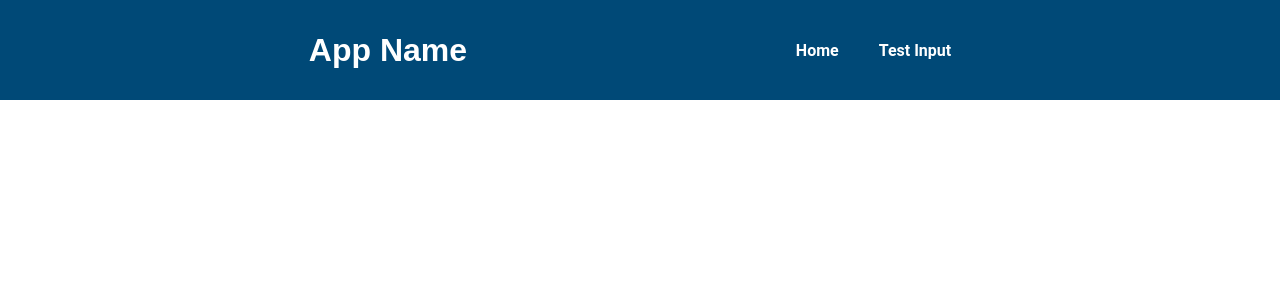
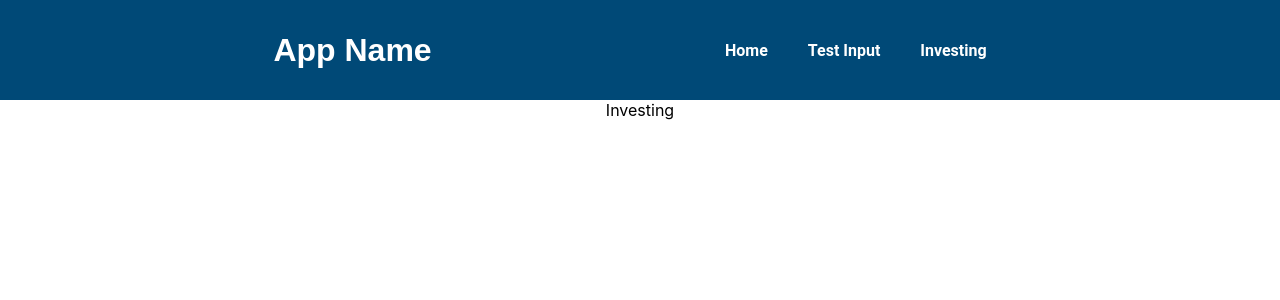
Before and after one commit to ae-bii/may-ses-hackathon, a React (Create React App) app: page /investing in a window 1280 px wide. Shown: the top 300 px of the page. Built offline with nearby package versions, Linux system fonts and the light colour scheme.

Commit message:
added investing to the navbar

```diff
--- a/src/App.js
+++ b/src/App.js
@@ -2,6 +2,7 @@ import {BrowserRouter as Router, Routes, Route} from 'react-router-dom'
 import Input from './components/Input';
 import Header from './components/Header';
 import './App.css';
+import Investing from './components/Investing';
 
 function App() {
   return (
@@ -10,6 +11,7 @@ function App() {
         <Header/>
         <Routes>
           <Route path='/input' element={<Input/>}></Route>
+          <Route path='/investing' element={<Investing/>}></Route>
         </Routes>
       </Router>
     </div>
--- a/src/components/Header.js
+++ b/src/components/Header.js
@@ -9,6 +9,11 @@ const Header = () => {
             <div className="links">
                 <Link to="/">Home</Link>
                 <Link to="/input">Test Input</Link>
+                <Link to="/investing">Investing</Link>
+
+                {/* <Link to="/budgeting">Budgeting</Link>
+                <Link to="/spending">Spending</Link> */}
+
             </div>
         </div>
     )
--- /dev/null
+++ b/src/components/Investing.js
@@ -0,0 +1,9 @@
+import React from 'react'
+
+const Investing = () => {
+	return (
+		<div>Investing</div>
+	)
+}
+
+export default Investing
```
Also changed, not shown: src/Investing.css (deleted), src/Investing.js (deleted), src/components/Investing.css (added).
